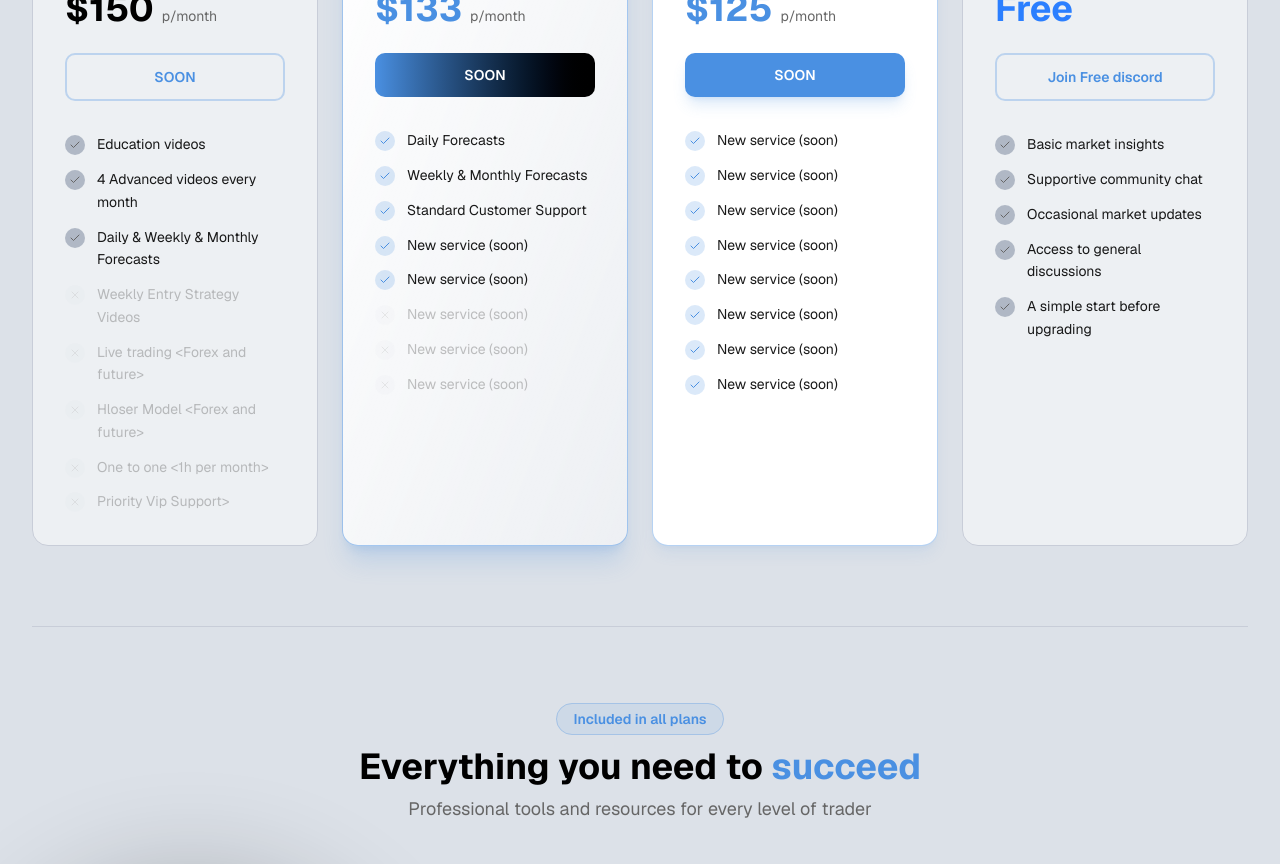
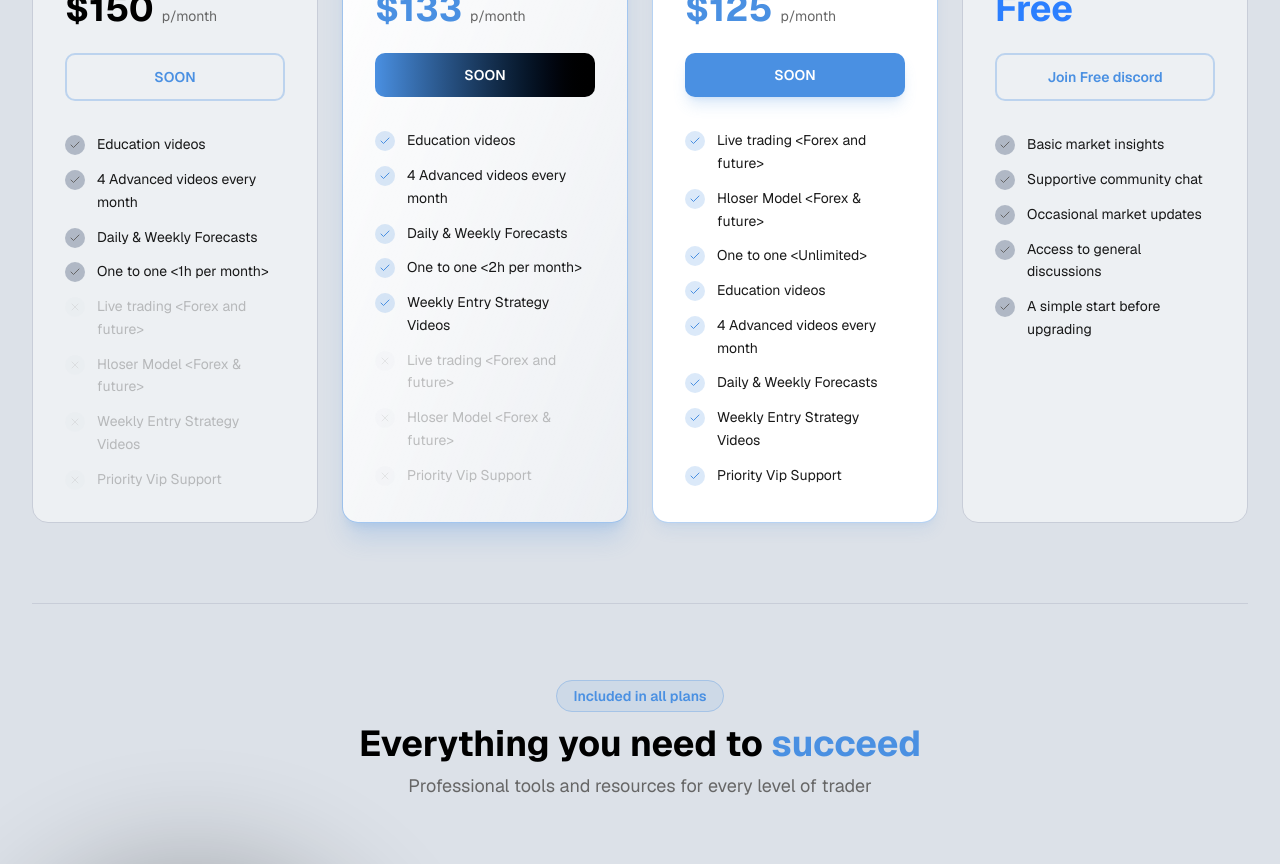
Before and after one commit to hloser77/University-of-Trading-MA, a Next.js app: page / in a window 1280 px wide. Shown: the part 3640-4504 px from the top of the page. Built offline with nearby package versions, Linux system fonts and the light colour scheme.

Commit message:
Update plans.tsx

```diff
--- a/components/plans.tsx
+++ b/components/plans.tsx
@@ -14,12 +14,12 @@ const plans = [
     features: [
       { name: "Education videos", included: true },
       { name: "4 Advanced videos every month", included: true },
-      { name: "Daily & Weekly & Monthly Forecasts", included: true },
+      { name: "Daily & Weekly Forecasts", included: true },
+      { name: "One to one <1h per month>", included: true },
+      { name: "Live trading <Forex and future>", included: false },
+      { name: "Hloser Model <Forex & future>", included: false },
       { name: "Weekly Entry Strategy Videos", included: false },
-      { name: "Live trading <Forex and future>", included: false },
-      { name: "Hloser Model <Forex and future>", included: false },
-      { name: "One to one <1h per month>", included: false },
-      { name: "Priority Vip Support>", included: false },
+      { name: "Priority Vip Support", included: false },
     ],
     cta: "SOON",
     link: "#",
@@ -33,14 +33,14 @@ const plans = [
     description: "Accelerate growth",
     icon: Zap,
     features: [
-      { name: "Daily Forecasts", included: true },
-      { name: "Weekly & Monthly Forecasts", included: true },
-      { name: "Standard Customer Support", included: true },
-      { name: "New service (soon)", included: true },
-      { name: "New service (soon)", included: true },
-      { name: "New service (soon)", included: false },
-      { name: "New service (soon)", included: false },
-      { name: "New service (soon)", included: false },
+      { name: "Education videos", included: true },
+      { name: "4 Advanced videos every month", included: true },
+      { name: "Daily & Weekly Forecasts", included: true },
+      { name: "One to one <2h per month>", included: true },
+      { name: "Weekly Entry Strategy Videos", included: true },
+      { name: "Live trading <Forex and future>", included: false },
+      { name: "Hloser Model <Forex & future>", included: false },
+      { name: "Priority Vip Support", included: false },
     ],
     cta: "SOON",
     link: "#",
@@ -56,14 +56,14 @@ const plans = [
     description: "Master the market",
     icon: Zap,
     features: [
-      { name: "New service (soon)", included: true },
-      { name: "New service (soon)", included: true },
-      { name: "New service (soon)", included: true },
-      { name: "New service (soon)", included: true },
-      { name: "New service (soon)", included: true },
-      { name: "New service (soon)", included: true },
-      { name: "New service (soon)", included: true },
-      { name: "New service (soon)", included: true },
+      { name: "Live trading <Forex and future>", included: true },
+      { name: "Hloser Model <Forex & future>", included: true },
+      { name: "One to one <Unlimited>", included: true },
+      { name: "Education videos", included: true },
+      { name: "4 Advanced videos every month", included: true },
+      { name: "Daily & Weekly Forecasts", included: true },
+      { name: "Weekly Entry Strategy Videos", included: true },
+      { name: "Priority Vip Support", included: true },
     ],
     cta: "SOON",
     link: "#",
```
